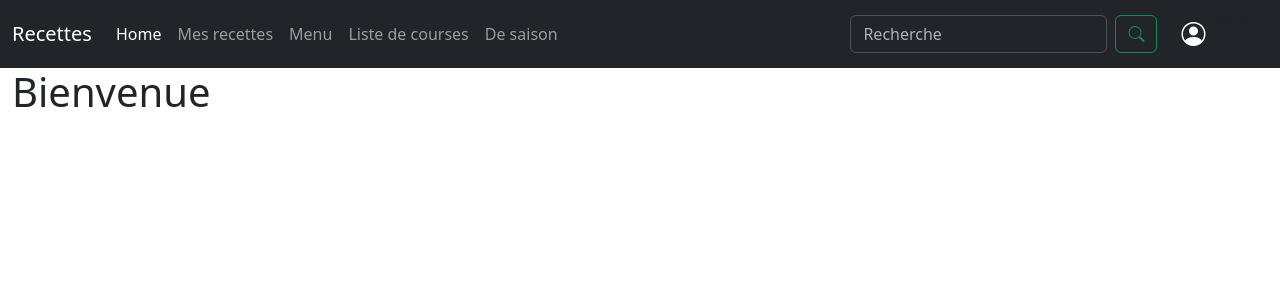
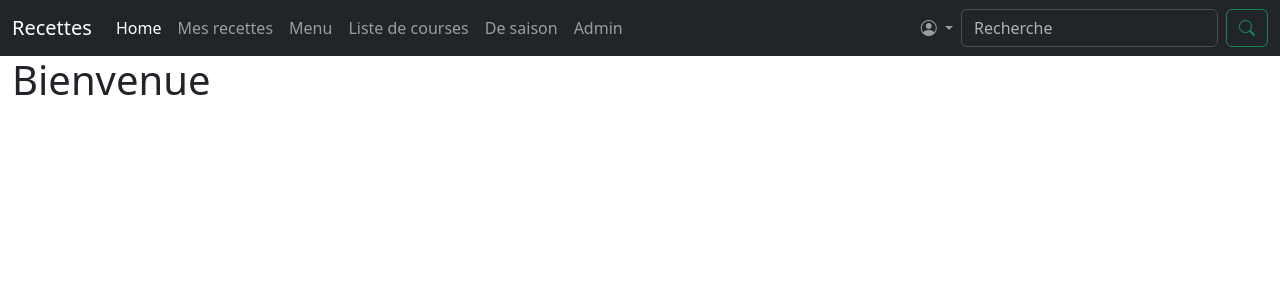
Before and after one commit to TiffC31/Cuisine, a Django app: page /home/ in a window 1280 px wide. Shown: the top 300 px of the page. Run offline with Django 4.2, Linux system fonts and the light colour scheme; the visitor is signed in with stand-in values (Sample User, id 1).

Commit message:
Refonte menu avec auth

```diff
--- a/cuisine/templates/base.html
+++ b/cuisine/templates/base.html
@@ -36,30 +36,34 @@
                         <li class="nav-item">
                             <a class="nav-link" href="#">De saison</a>
                         </li>
+                        {% if request.user.is_superuser %}
+                            <li class="nav-item">
+                                <a class="nav-link" href="{% url 'admin:index' %}">Admin</a>
+                            </li>
+                        {% endif %}
+                    </ul>
+                    <ul class="navbar-nav mb-2 mb-lg-0 ms-3">
+                        {% if request.user.is_authenticated %}
+                            <li class="nav-item dropdown">
+                                <a class="nav-link dropdown-toggle" href="{% url 'home:index' %}" role="button" data-bs-toggle="dropdown" aria-expanded="false">
+                                    <i class="bi bi-person-circle"></i>
+                                </a>
+                                <ul class="dropdown-menu">
+                                    <li><a class="dropdown-item" href="{% url 'user:compte' %}">Compte</a></li>
+                                    <li><hr class="dropdown-divider"></li>
+                                    <li><a class="dropdown-item" href="{% url 'logout' %}">Déconnexion</a></li>
+                                </ul>
+                            </li>
+                        {% else %}
+                            <li class="nav-item">
+                                <a class="nav-link" href="{% url 'login' %}">Connexion</a>
+                            </li>
+                        {% endif %}
                     </ul>
                     <form class="d-flex" role="search">
                         <input class="form-control me-2" type="search" placeholder="Recherche" aria-label="Recherche">
                         <button class="btn btn-outline-success" type="submit"><i class="bi bi-search"></i></button>
                     </form>
-                    <ul class="navbar-nav mb-2 mb-lg-0 ms-3">
-                        {% if request.user.is_authenticated %}
-                            <li class="nav-item">
-                                <a class="nav-link active" aria-current="page" href="{% url 'home:index' %}">
-                                    <i class="bi bi-person-circle fs-4"></i>
-                                </a>
-                            </li>
-                            <li class="nav-item">
-                                {{ request.user }}
-                            </li>
-                        {% else %}
-                            <li class="nav-item">
-                                <a class="nav-link" href="#">Inscription</a>
-                            </li>
-                            <li class="nav-item">
-                                <a class="nav-link" href="{% url 'login' %}">Connexion</a>
-                            </li>
-                        {% endif %}
-                    </ul>
                 </div>
             </div>
         </nav>
```
